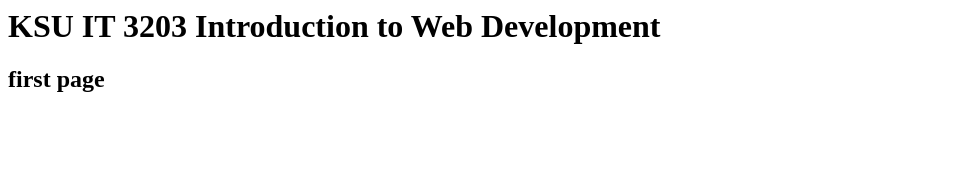
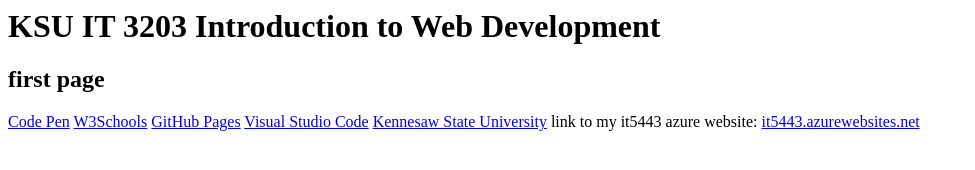
Before and after one commit to jgzheng/IT3203, a plain HTML site: page index.html in a window 1280 px wide. Shown: the whole page, without its empty margins (0-975 px from the left). Drawn offline with Linux system fonts and the light colour scheme.

Commit message:
just do it

```diff
--- a/index.html
+++ b/index.html
@@ -1,3 +1,9 @@
 
 <h1>KSU IT 3203 Introduction to Web Development</h1>
 <h2>first page</h2>
+<a href="https://codepen.io/">Code Pen</a>
+<a href="https://www.w3schools.com/">W3Schools</a>
+<a href="https://pages.github.com">GitHub Pages</a>
+<a href="https://code.visualstudio.com/">Visual Studio Code</a>
+<a href="https://www.kennesaw.edu/">Kennesaw State University</a>
+link to my it5443 azure website: <a href="https://it5443.azurewebsites.net">it5443.azurewebsites.net</a>
```
